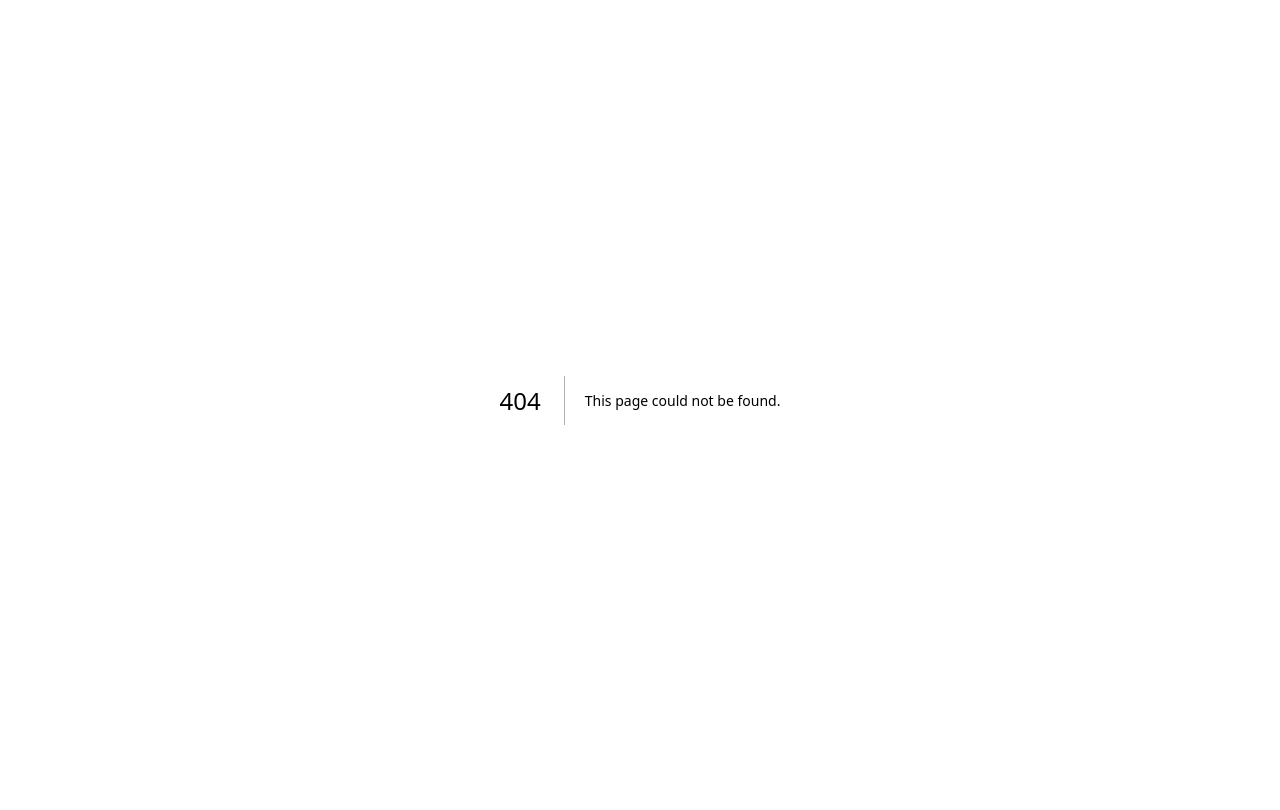
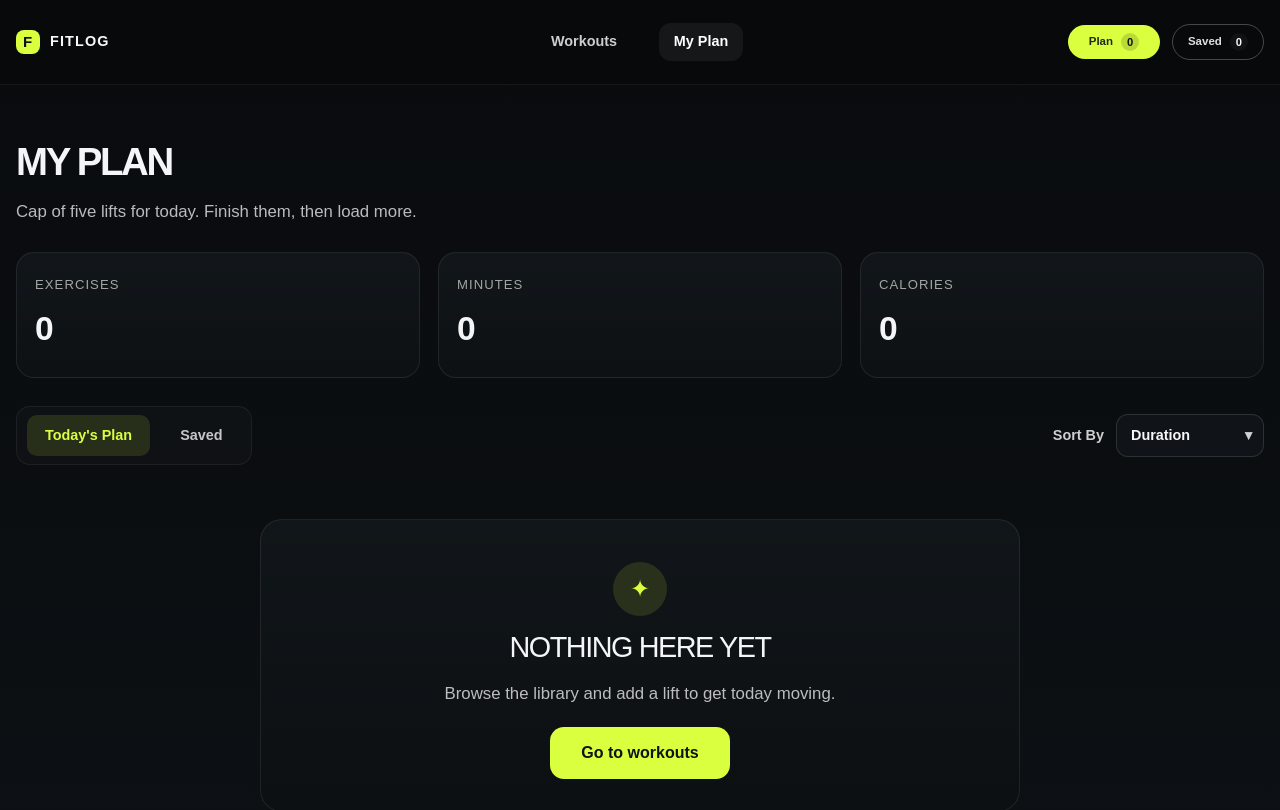
Before and after one commit to irfan0072/PH-Assingment5-Dynamic-Workout-website, a Next.js app: page /my-plan in a window 1280 px wide. Before the commit this address had no page. Shown: the top 810 px of the page. Built offline with nearby package versions, Linux system fonts and the light colour scheme.

Commit message:
Adjust My Plan sort placement

```diff
--- a/app/globals.css
+++ b/app/globals.css
@@ -296,8 +296,16 @@ a {
   padding-top: 54px;
 }
 
+.library-toolbar {
+  display: flex;
+  align-items: end;
+  justify-content: space-between;
+  gap: 20px;
+  margin-bottom: 22px;
+}
+
 .section-heading {
-  margin-bottom: 22px;
+  margin-bottom: 0;
 }
 
 .section-heading h2 {
@@ -312,6 +320,48 @@ a {
   margin: 8px 0 0;
   color: rgba(255, 255, 255, 0.72);
   font-size: 1.08rem;
+}
+
+.sort-wrap {
+  display: flex;
+  align-items: center;
+  gap: 12px;
+  color: rgba(255, 255, 255, 0.8);
+  font-size: 0.9rem;
+  font-weight: 600;
+}
+
+.sort-select-shell {
+  position: relative;
+  display: inline-flex;
+  align-items: center;
+}
+
+.sort-select-shell select {
+  appearance: none;
+  -webkit-appearance: none;
+  -moz-appearance: none;
+  min-width: 148px;
+  padding: 10px 38px 10px 14px;
+  border-radius: 12px;
+  border: 1px solid rgba(255, 255, 255, 0.12);
+  background: rgba(17, 22, 27, 0.9);
+  color: #f5f7f8;
+  font-size: 0.9rem;
+  font-weight: 600;
+  outline: none;
+}
+
+.sort-select-shell select:focus {
+  border-color: rgba(217, 255, 63, 0.6);
+}
+
+.sort-chevron {
+  position: absolute;
+  right: 12px;
+  pointer-events: none;
+  color: rgba(255, 255, 255, 0.8);
+  font-size: 0.9rem;
 }
 
 .workout-grid {
@@ -419,6 +469,162 @@ a {
   stroke-width: 1.8;
 }
 
+.my-plan-page {
+  padding-top: 40px;
+}
+
+.my-plan-wrapper {
+  padding: 8px 0 30px;
+}
+
+.plan-header-row {
+  display: flex;
+  align-items: center;
+  justify-content: flex-start;
+}
+
+.plan-header-row h1 {
+  margin: 0;
+  color: #f3f5f6;
+  font-size: clamp(2.3rem, 3vw, 3.1rem);
+  letter-spacing: -0.06em;
+  font-weight: 800;
+}
+
+.plan-header-row p {
+  margin: 8px 0 0;
+  color: rgba(255, 255, 255, 0.72);
+  font-size: 1.05rem;
+}
+
+.plan-stats-row {
+  display: grid;
+  grid-template-columns: repeat(3, minmax(0, 1fr));
+  gap: 18px;
+  margin-top: 28px;
+}
+
+.plan-stat-card {
+  padding: 22px 18px;
+  border-radius: 18px;
+  background: linear-gradient(180deg, rgba(18, 23, 27, 0.96), rgba(13, 17, 20, 0.98));
+  border: 1px solid rgba(255, 255, 255, 0.08);
+}
+
+.plan-stat-label {
+  display: block;
+  font-size: 0.82rem;
+  letter-spacing: 0.08em;
+  text-transform: uppercase;
+  color: rgba(255, 255, 255, 0.62);
+}
+
+.plan-stat-value {
+  display: block;
+  margin-top: 10px;
+  color: #f3f5f6;
+  font-size: 2.1rem;
+  letter-spacing: -0.05em;
+  font-weight: 800;
+}
+
+.plan-controls {
+  display: flex;
+  align-items: center;
+  justify-content: space-between;
+  gap: 18px;
+  margin-top: 28px;
+}
+
+.plan-tabs {
+  display: inline-flex;
+  align-items: center;
+  gap: 12px;
+  padding: 8px 10px;
+  border-radius: 14px;
+  background: rgba(255, 255, 255, 0.02);
+  border: 1px solid rgba(255, 255, 255, 0.06);
+}
+
+.plan-tab {
+  appearance: none;
+  border: none;
+  background: transparent;
+  color: rgba(255, 255, 255, 0.76);
+  font-size: 0.9rem;
+  font-weight: 700;
+  padding: 10px 18px;
+  border-radius: 10px;
+  cursor: pointer;
+}
+
+.plan-tab.active {
+  background: rgba(217, 255, 63, 0.12);
+  color: #d9ff3f;
+}
+
+.plan-sort-wrap {
+  margin-left: auto;
+  justify-content: flex-end;
+}
+
+.plan-empty-state {
+  margin-top: 30px;
+  display: flex;
+  align-items: center;
+  justify-content: center;
+  min-height: 340px;
+}
+
+.empty-state-box {
+  width: min(100%, 760px);
+  padding: 42px 24px 32px;
+  border-radius: 22px;
+  background: linear-gradient(180deg, rgba(18, 23, 27, 0.94), rgba(12, 16, 19, 0.98));
+  border: 1px solid rgba(255, 255, 255, 0.08);
+  text-align: center;
+}
+
+.empty-state-icon {
+  display: inline-flex;
+  align-items: center;
+  justify-content: center;
+  width: 54px;
+  height: 54px;
+  border-radius: 50%;
+  background: rgba(217, 255, 63, 0.12);
+  color: #d9ff3f;
+  font-size: 1.5rem;
+  margin-bottom: 10px;
+}
+
+.empty-state-box h2 {
+  margin: 0;
+  color: #f3f5f6;
+  font-size: clamp(1.8rem, 2vw, 2.5rem);
+  letter-spacing: -0.05em;
+}
+
+.empty-state-box p {
+  margin: 12px auto 20px;
+  max-width: 480px;
+  color: rgba(255, 255, 255, 0.72);
+  font-size: 1.05rem;
+}
+
+.empty-state-button {
+  display: inline-flex;
+  align-items: center;
+  justify-content: center;
+  min-width: 180px;
+  padding: 14px 20px;
+  border-radius: 14px;
+  background: #d9ff3f;
+  color: #101315;
+  text-decoration: none;
+  font-weight: 800;
+}
+
 .site-footer {
   margin-top: 0;
   border-top: 1px solid rgba(255,255,255,0.06);
@@ -498,6 +704,26 @@ a {
     grid-template-columns: repeat(2, minmax(0, 1fr));
   }
 
+  .library-toolbar {
+    flex-direction: column;
+    align-items: flex-start;
+  }
+
+  .plan-controls {
+    flex-direction: column;
+    align-items: flex-start;
+  }
+
+  .plan-sort-wrap {
+    margin-left: 0;
+    width: 100%;
+    justify-content: flex-start;
+  }
+
+  .plan-stats-row {
+    grid-template-columns: 1fr;
+  }
+
   .footer-content {
     flex-direction: column;
     justify-content: center;
--- /dev/null
+++ b/app/my-plan/page.tsx
@@ -0,0 +1,123 @@
+'use client';
+
+import Link from 'next/link';
+
+const summaryStats = [
+  { label: 'Exercises', value: '0' },
+  { label: 'Minutes', value: '0' },
+  { label: 'Calories', value: '0' },
+];
+
+const tabs = ['Today\'s Plan', 'Saved'];
+
+export default function MyPlanPage() {
+  return (
+    <div className="page-shell page-plan-shell">
+      <header className="topbar">
+        <div className="container nav-wrap">
+          <div className="header-left">
+            <button type="button" className="menu-button" aria-label="Open menu">
+              <span />
+              <span />
+              <span />
+            </button>
+
+            <Link href="/" className="brand" aria-label="FitLog home">
+              <span className="brand-mark">F</span>
+              <span className="brand-text">FITLOG</span>
+            </Link>
+          </div>
+
+          <nav className="main-nav" aria-label="Main navigation">
+            <Link href="/" className="nav-link">
+              Workouts
+            </Link>
+            <Link href="/my-plan" className="nav-link active">
+              My Plan
+            </Link>
+          </nav>
+
+          <div className="header-badges" aria-label="Plan and saved counters">
+            <Link href="/my-plan" className="badge badge-plan">
+              <span className="badge-label">Plan</span>
+              <span className="badge-value">0</span>
+            </Link>
+            <Link href="/my-plan" className="badge badge-saved">
+              <span className="badge-label">Saved</span>
+              <span className="badge-value">0</span>
+            </Link>
+          </div>
+        </div>
+      </header>
+
+      <main className="page-main my-plan-page" aria-label="My plan page">
+        <section className="container my-plan-wrapper">
+          <div className="plan-header-row">
+            <div>
+              <h1>MY PLAN</h1>
+              <p>Cap of five lifts for today. Finish them, then load more.</p>
+            </div>
+          </div>
+
+          <div className="plan-stats-row">
+            {summaryStats.map((stat) => (
+              <div key={stat.label} className="plan-stat-card">
+                <span className="plan-stat-label">{stat.label}</span>
+                <strong className="plan-stat-value">{stat.value}</strong>
+              </div>
+            ))}
+          </div>
+
+          <div className="plan-controls">
+            <div className="plan-tabs" role="tablist" aria-label="Plan tabs">
+              {tabs.map((tab, index) => (
+                <button
+                  key={tab}
+                  type="button"
+                  className={`plan-tab ${index === 0 ? 'active' : ''}`}
+                  aria-selected={index === 0}
+                >
+                  {tab}
+                </button>
+              ))}
+            </div>
+
+            <div className="sort-wrap plan-sort-wrap">
+              <label htmlFor="plan-sort-by">Sort By</label>
+              <div className="sort-select-shell">
+                <select id="plan-sort-by" aria-label="Sort plan items">
+                  <option>Duration</option>
+                  <option>Calories</option>
+                  <option>Rating</option>
+                </select>
+                <span className="sort-chevron">▾</span>
+              </div>
+            </div>
+          </div>
+
+          <div className="plan-empty-state">
+            <div className="empty-state-box">
+              <span className="empty-state-icon">✦</span>
+              <h2>NOTHING HERE YET</h2>
+              <p>Browse the library and add a lift to get today moving.</p>
+              <Link href="/" className="empty-state-button">
+                Go to workouts
+              </Link>
+            </div>
+          </div>
+        </section>
+      </main>
+
+      <footer className="site-footer">
+        <div className="container footer-content">
+          <div className="brand footer-brand" aria-label="FitLog footer brand">
+            <span className="brand-mark">F</span>
+            <span className="brand-text">FITLOG</span>
+          </div>
+
+          <p className="copyright">© 2026 FitLog — Workout Library. Train hard, log honest.</p>
+        </div>
+      </footer>
+    </div>
+  );
+}
--- a/app/page.tsx
+++ b/app/page.tsx
@@ -56,6 +56,13 @@ export default function Home() {
   const [workouts, setWorkouts] = useState<WorkoutApiItem[]>([]);
   const [loading, setLoading] = useState(true);
   const [error, setError] = useState('');
+  const [sortBy, setSortBy] = useState<'duration' | 'calories' | 'rating'>('duration');
+
+  const sortedWorkouts = [...workouts].sort((a, b) => {
+    if (sortBy === 'calories') return b.caloriesBurned - a.caloriesBurned;
+    if (sortBy === 'rating') return b.rating - a.rating;
+    return b.duration - a.duration;
+  });
 
   useEffect(() => {
     const fetchWorkouts = async () => {
@@ -106,20 +113,20 @@ export default function Home() {
           </div>
 
           <nav className="main-nav" aria-label="Main navigation">
-            <a href="#" className="nav-link active">
+            <a href="/" className="nav-link active">
               Workouts
             </a>
-            <a href="#" className="nav-link">
+            <a href="/my-plan" className="nav-link">
               My Plan
             </a>
           </nav>
 
           <div className="header-badges" aria-label="Plan and saved counters">
-            <a href="#" className="badge badge-plan">
+            <a href="/my-plan" className="badge badge-plan">
               <span className="badge-label">Plan</span>
               <span className="badge-value">0</span>
             </a>
-            <a href="#" className="badge badge-saved">
+            <a href="/my-plan" className="badge badge-saved">
               <span className="badge-label">Saved</span>
               <span className="badge-value">0</span>
             </a>
@@ -149,9 +156,28 @@ export default function Home() {
         </section>
 
         <section className="container workout-library" aria-label="Workout library cards">
-          <div className="section-heading">
-            <h2>THE LIBRARY</h2>
-            <p>Twelve lifts covering every major muscle group.</p>
+          <div className="library-toolbar">
+            <div className="section-heading">
+              <h2>THE LIBRARY</h2>
+              <p>Twelve lifts covering every major muscle group.</p>
+            </div>
+
+            <div className="sort-wrap">
+              <label htmlFor="sort-by">Sort By</label>
+              <div className="sort-select-shell">
+                <select
+                  id="sort-by"
+                  value={sortBy}
+                  onChange={(e) => setSortBy(e.target.value as 'duration' | 'calories' | 'rating')}
+                  aria-label="Sort workouts"
+                >
+                  <option value="duration">Duration</option>
+                  <option value="calories">Calories</option>
+                  <option value="rating">Rating</option>
+                </select>
+                <span className="sort-chevron">▾</span>
+              </div>
+            </div>
           </div>
 
           {loading ? (
@@ -160,7 +186,7 @@ export default function Home() {
             <div className="library-error">{error}</div>
           ) : (
             <div className="workout-grid">
-              {workouts.map((workout) => (
+              {sortedWorkouts.map((workout) => (
                 <article key={workout.id} className="workout-card">
                   <div className="card-image-wrap">
                     <img src={workout.image} alt={workout.name} />
```
